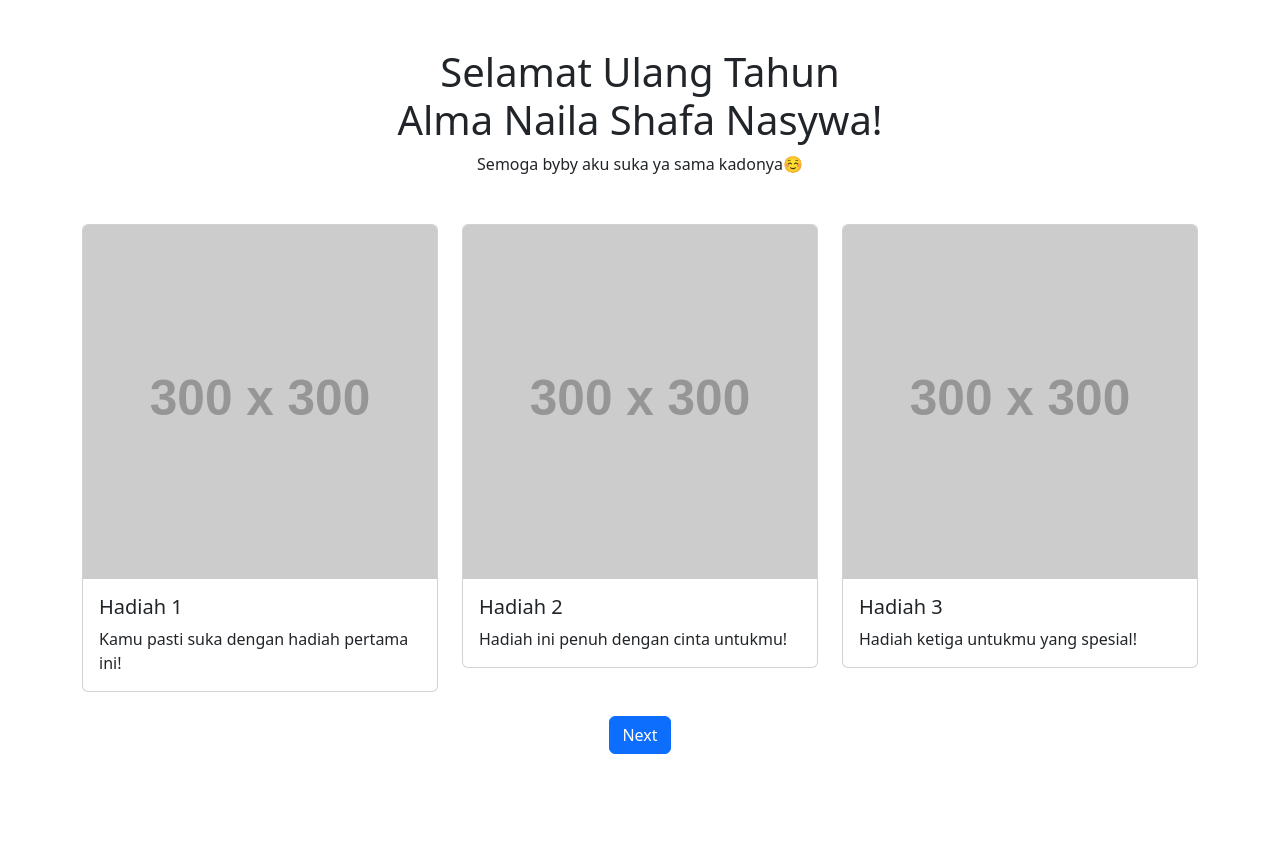
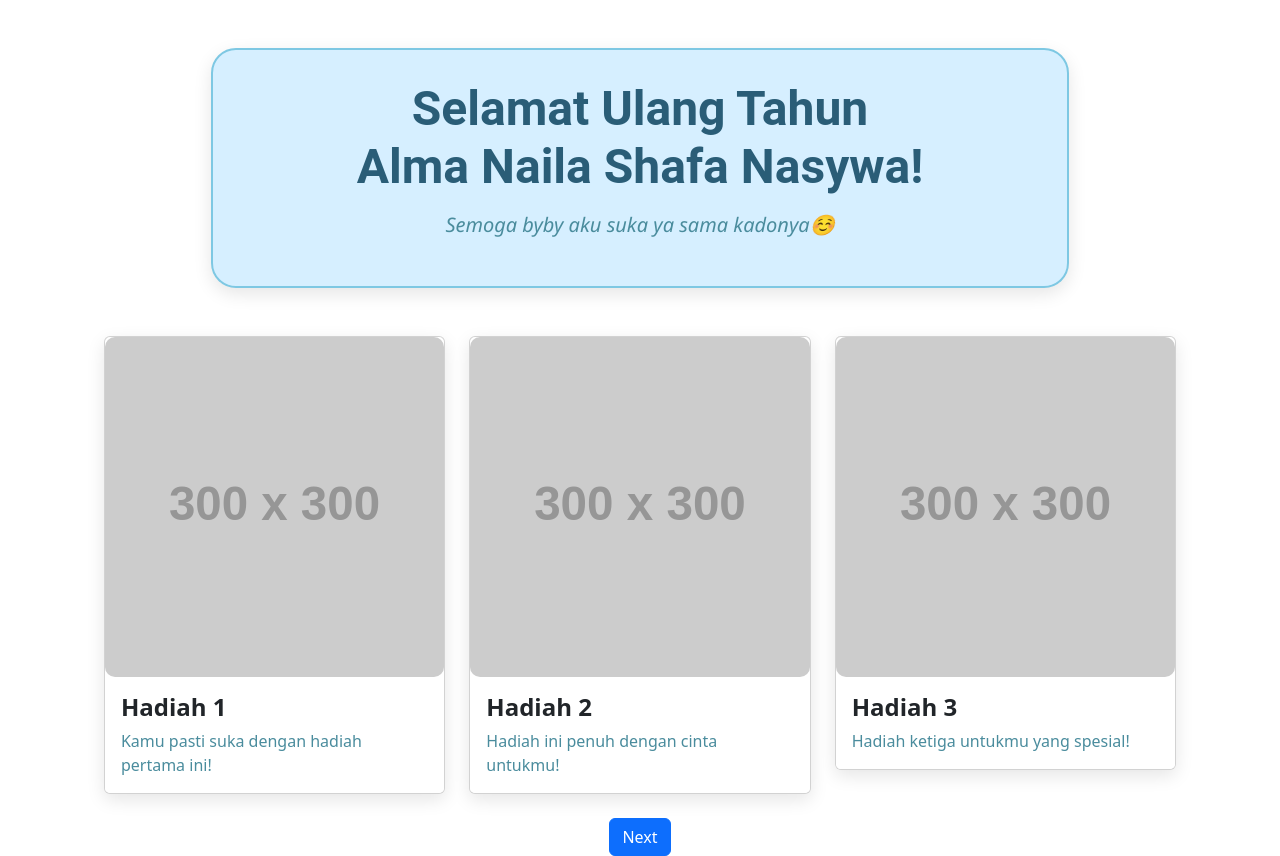
Before and after one commit to ndraft/NELA, a React (Vite) app: page / in a window 1280 px wide. Before the commit the page ends 800 px from the top, so only its background shows below. Built offline with nearby package versions, Linux system fonts and the light colour scheme.

Commit message:
ubah teks di app

```diff
--- a/src/App.css
+++ b/src/App.css
@@ -22,3 +22,98 @@
     transform: rotateY(0deg); /* Halaman kedua tetap dalam posisi terbuka */
     transition: transform 1s ease-in-out; /* Durasi transisi 1 detik */
   }
+
+  /* Gaya untuk kontainer pesan */
+  .message-container {
+    border: 2px solid #7ec8e3; /* Warna biru muda */
+    border-radius: 25px; /* Ujung border lebih rounded */
+    padding: 30px; /* Padding lebih besar untuk memberi ruang */
+    background-color: #d6efff; /* Latar belakang biru pastel */
+    box-shadow: 0 6px 18px rgba(0, 0, 0, 0.1); /* Efek bayangan lebih halus dan elegan */
+    margin-bottom: 30px; /* Margin bawah untuk memberi ruang dengan konten lainnya */
+    max-width: 80%; /* Maksimal lebar kontainer */
+    margin-left: auto;
+    margin-right: auto;
+  }
+
+  /* Typography styling untuk teks */
+  .message-container h1 {
+    font-size: 3rem; /* Ukuran font yang lebih besar */
+    color: #2a5d77; /* Warna biru tua */
+    font-weight: 700; /* Font bold */
+    font-family: 'Roboto', sans-serif; /* Font yang modern dan elegan */
+    text-align: center; /* Pusatkan judul */
+  }
+
+  .message-container p {
+    font-size: 1.25rem; /* Ukuran font sedang untuk paragraf */
+    color: #4a8c9d; /* Warna biru kehijauan */
+    font-style: italic; /* Gaya italic untuk teks */
+    margin-top: 15px;
+    font-family: 'Segoe UI', Tahoma, Geneva, Verdana, sans-serif; /* Font modern */
+    text-align: center;
+  }
+
+  /* Card Section */
+  .card {
+    border: 2px solid #7ec8e3; /* Senada dengan border message-container */
+    border-radius: 15px; /* Ujung card lebih rounded */
+    overflow: hidden; /* Agar gambar tidak keluar dari batas card */
+    box-shadow: 0 6px 18px rgba(0, 0, 0, 0.1); /* Efek bayangan lebih elegan */
+    transition: transform 0.3s ease; /* Animasi saat hover */
+    background-color: #d6efff; /* Latar belakang card sesuai dengan message-container */
+  }
+
+  .card:hover {
+    transform: translateY(-10px); /* Efek hover agar card terangkat sedikit */
+  }
+
+  .card img {
+    border-radius: 10px; /* Memberikan gambar lebih rounded */
+  }
+
+  .card-body {
+    background-color: #ffffff; /* Latar belakang card body putih */
+    padding: 20px;
+  }
+
+  .card-title {
+    font-size: 1.5rem; /* Ukuran font lebih besar */
+    color: #2a5d77; /* Warna biru tua */
+    font-weight: 600; /* Font bold */
+  }
+
+  .card-text {
+    color: #4a8c9d; /* Warna biru kehijauan */
+    font-size: 1rem;
+  }
+
+  /* Button Styling */
+  .btn-next {
+    background-color: #7ec8e3; /* Biru muda cerah untuk tombol */
+    color: white; /* Warna teks putih */
+    font-size: 1.2rem; /* Ukuran font yang sedikit lebih besar */
+    border: none; /* Menghilangkan border default */
+    padding: 15px 35px; /* Padding tombol yang lebih besar */
+    border-radius: 30px; /* Ujung tombol lebih rounded */
+    box-shadow: 0 5px 10px rgba(0, 0, 0, 0.15); /* Bayangan tombol lebih halus */
+    transition: background-color 0.3s ease, transform 0.3s ease; /* Efek transisi */
+  }
+
+  .btn-next:hover {
+    background-color: #6ab9d3; /* Warna tombol saat hover lebih gelap */
+    transform: scale(1.05); /* Efek tombol sedikit membesar saat hover */
+  }
+
+  .text-center {
+    text-align: center;
+  }
+
+  .container {
+    margin-top: 50px;
+    background-color: #ffffff; /* Latar belakang halaman biru muda */
+    min-height: 100vh; /* Menjamin halaman memenuhi layar */
+    display: flex;
+    justify-content: center;
+    align-items: center;
+  }
--- a/src/App.jsx
+++ b/src/App.jsx
@@ -15,12 +15,14 @@ function App() {
       {/* Halaman 1 */}
       {page === 1 && (
         <div className={`page page1 ${page === 1 ? 'show' : ''}`}>
-          <h1 className="text-center">
-            Selamat Ulang Tahun
-            <br />
-            Alma Naila Shafa Nasywa!
-          </h1>
-          <p className="text-center">Semoga byby aku suka ya sama kadonya☺️</p>
+          <div className="message-container text-center">
+            <h1>
+              Selamat Ulang Tahun
+              <br />
+              Alma Naila Shafa Nasywa!
+            </h1>
+            <p>Semoga byby aku suka ya sama kadonya☺️</p>
+          </div>
 
           {/* Card Section */}
           <div className="row mt-5">
@@ -80,4 +82,5 @@ function App() {
   );
 }
 
+
 export default App;
```
